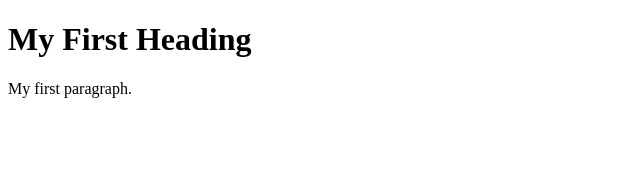
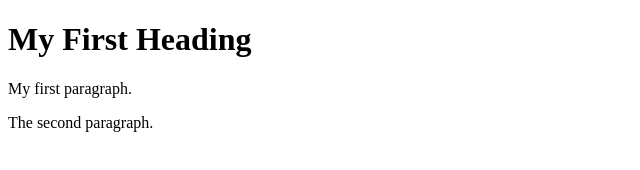
Before and after one commit to Paradeus-Narciss/ProjectA, a plain HTML site: page index.html in a window 1280 px wide. Shown: the whole page, without its empty margins (0-640 px from the left). Drawn offline with Linux system fonts and the light colour scheme.

Commit message:
commit 1

```diff
--- a/index.html
+++ b/index.html
@@ -4,6 +4,7 @@
 
 <h1>My First Heading</h1>
 <p>My first paragraph.</p>
+<p>The second paragraph.</p>
 
 </body>
 </html>
```
